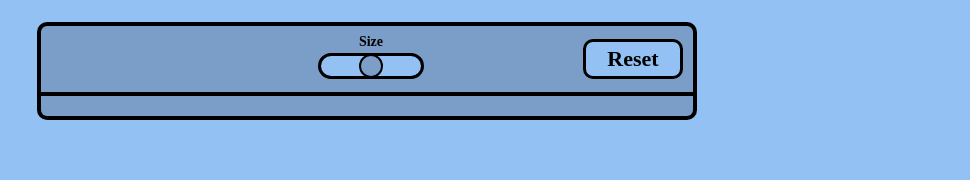
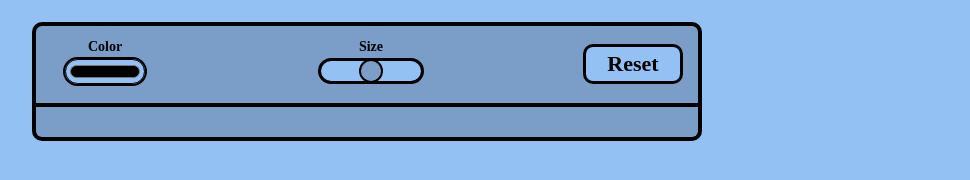
Before and after one commit to Kirbskol/odin-etchasketch, a plain HTML site: page index.html in a window 1280 px wide. Shown: the part 96-276 px from the top of the page, without its empty margins (273-1243 px from the left). Drawn offline with Linux system fonts and the light colour scheme; a web font is replaced by a local one.

Commit message:
Add and format input type="color"
No functionality yet however menu__color added to menu. Functionality
will be added later.

```diff
--- a/index.html
+++ b/index.html
@@ -21,7 +21,10 @@
     </div>
     <div id="container">
         <div class="menu">
-            <div class="menu__color"></div>
+            <div class="menu__color">
+                <label for="menu__color__choice" class="menu__color__title">Color</label>
+                <input type="color" class="menu__color__choice">
+            </div>
             <div class="menu__range">
                 <p id="rangeValue">Size</p>
                 <input type="range" class="menu__range__size" min="16" max="100" oninput="rangeValue.innerText = this.value">
--- a/style.css
+++ b/style.css
@@ -70,14 +70,44 @@ a {
     border-top-left-radius: 10px;
     justify-content: space-between;
     align-items: center;
-    padding: 10px;
+    padding: 15px;
+    flex: 0, 1, auto;
 }
 
 .menu__color {
+    display: flex;
+    flex-direction: column;
     width: 100%;
     max-width: 100px;
     height: auto;
     padding: 4px;
+    align-items: center;
+    justify-content: center;
+    gap: 4px;
+    flex: 0, 1, auto;
+}
+
+.menu__color__title {
+    font-size: 14px;
+    font-weight: 900;
+    margin-top: -10px;
+    padding: 4px;
+    align-self: center;
+    text-align: center;
+}
+
+.menu__color__choice {
+    appearance: none;
+    background: #94c1f4 ;
+    outline: 2px solid black;
+    border-radius: 50px;
+    margin-top: -4px;
+    max-height: 25px;
+    width: 80%;
+}
+
+.menu__color__choice::-webkit-color-swatch {
+    border-radius: 50px;
 }
 
 .menu__range {
@@ -88,6 +118,7 @@ a {
     align-items: center;
     justify-content: center;
     padding: 4px;
+    flex: 0, 1, auto;
 }
 
 .menu__range__size {
@@ -128,6 +159,7 @@ a {
     border-radius: 10px;
     border: 3px solid black;
     padding: 4px;
+    flex: 0, 1, auto;
 }
 
 .menu__reset:hover {
@@ -148,5 +180,5 @@ a {
     border-bottom-left-radius: 10px;
     align-items: center;
     align-self: center;
-    padding: 10px;
+    padding: 15px;
 }
```
